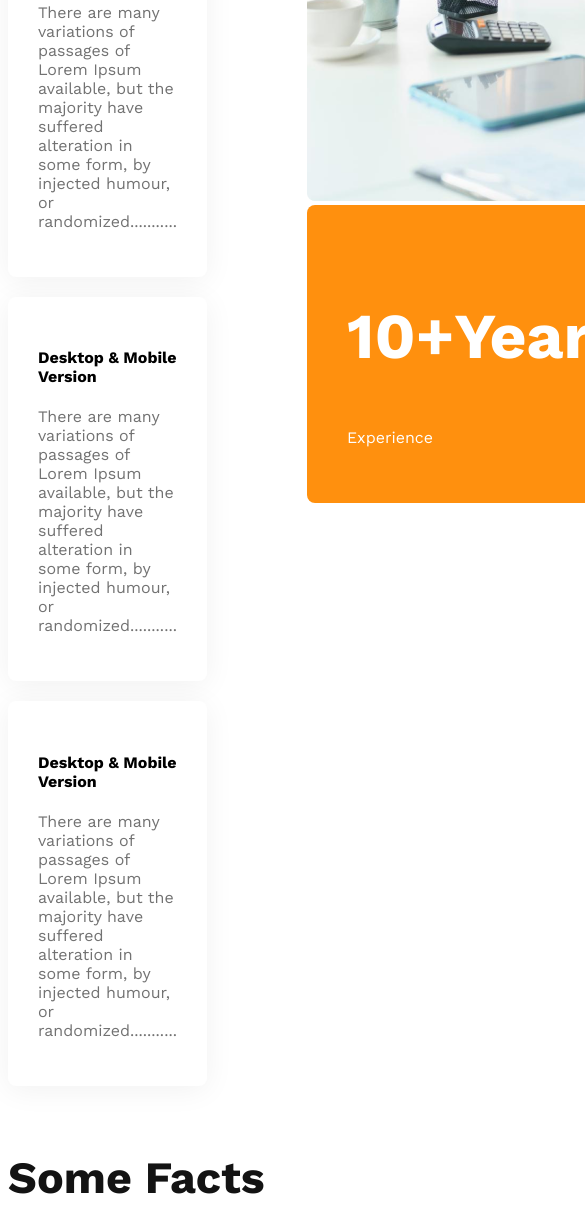
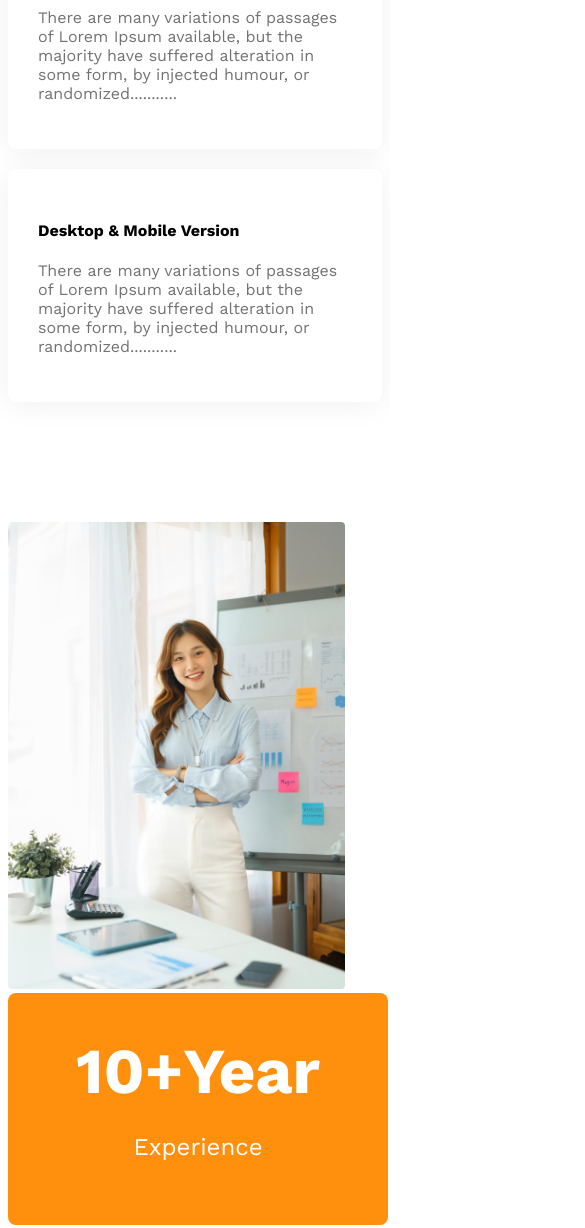
Before and after one commit to arfanur04/m9-g3-architect-website, a plain HTML site: page index.html in a window 390 px wide. Shown: the part 3824-5052 px from the top of the page, 585 px wide, since content can reach past the window. Drawn offline with nearby package versions, Linux system fonts and the light colour scheme.

Commit message:
9-9 make the features section responsive

```diff
--- a/styles/1-architect.css
+++ b/styles/1-architect.css
@@ -129,16 +129,29 @@ main {
 	box-shadow: 0px 4px 30px 0px rgba(0, 0, 0, 0.06);
 }
 
+.feature-img img {
+	height: 90%;
+	margin-left: 90px;
+}
+
 .ten-years-badge {
 	border-radius: 8px;
 	background: #ff900e;
 	color: #ffffff;
-	width: 342px;
+	width: 340px;
 	padding: 40px;
+	text-align: center;
+	position: relative;
+	bottom: 100px;
 }
 
 .ten-years-badge h2 {
 	font-size: 4rem;
+	margin: 0;
+}
+
+.ten-years-badge p {
+	font-size: 1.5rem;
 }
 
 /*: ------------------------------ facts section ----------------------------- */
@@ -190,20 +203,35 @@ main {
 	header {
 		padding: 20px;
 	}
+
 	nav,
 	.teams-container,
+	.features,
 	.facts-card-container,
 	.sponsors-img-container {
 		flex-direction: column;
 	}
+
+	.feature-img img {
+		width: 90%;
+		margin-left: 0;
+	}
+
+	.ten-years-badge {
+		position: static;
+		max-width: 300px;
+	}
+
 	.teams-img-container {
 		grid-template-columns: repeat(1, 1fr);
 	}
+
 	.teams-content,
 	.facts-card-container {
 		padding: 20px;
 		padding-right: 20px;
 	}
+
 	.facts-card-container {
 		gap: 20px;
 	}
@@ -214,8 +242,10 @@ main {
 	header {
 		padding: 50px;
 	}
+
 	nav,
 	.teams-container,
+	.features,
 	.sponsors-img-container {
 		flex-direction: column;
 	}
```
